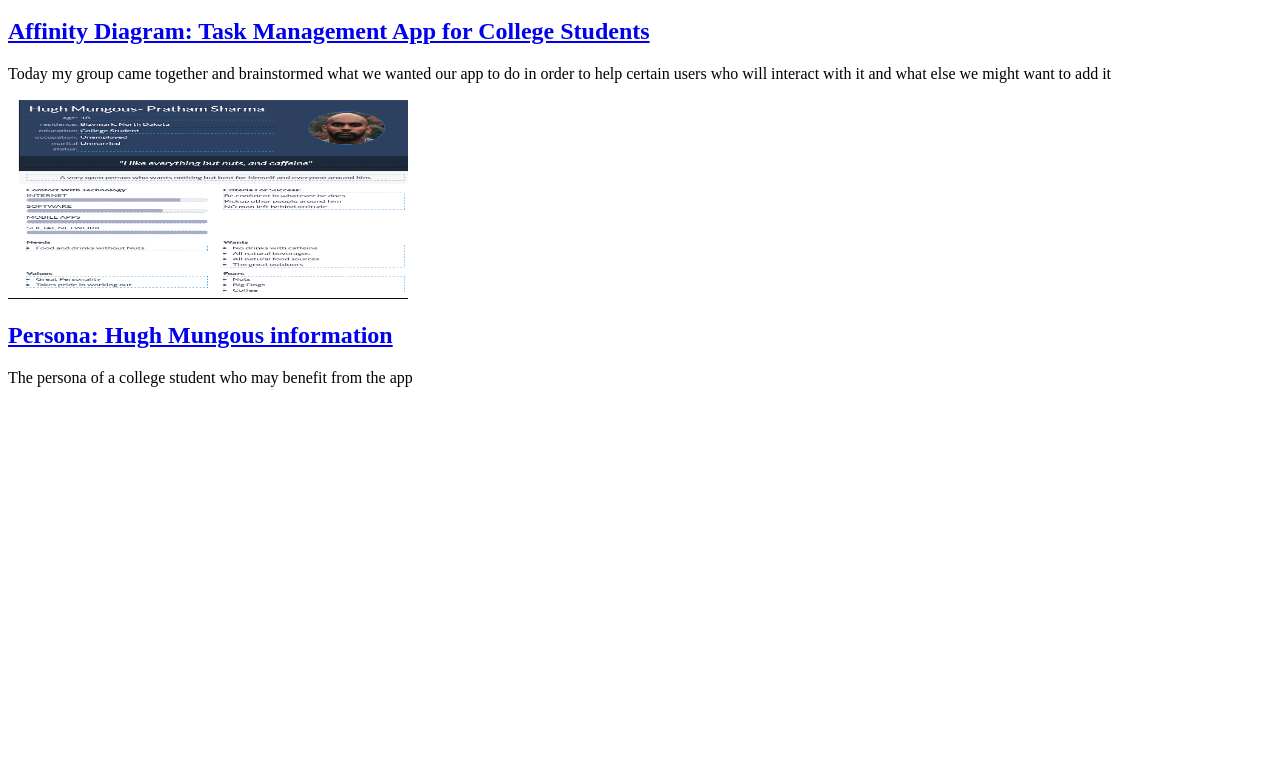
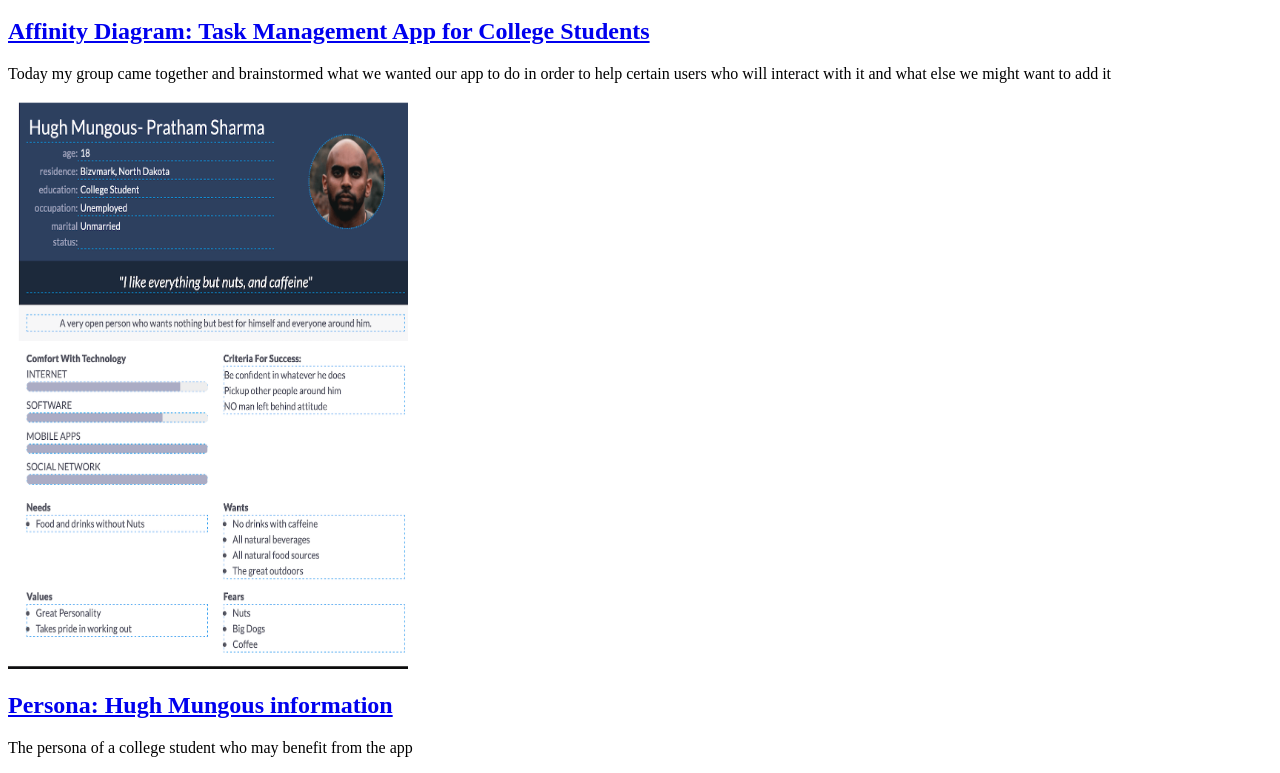
Before and after one commit to pvsharma123/pvsharma123.github.io, a plain HTML site: page index.html in a window 1280 px wide. Shown: the part 841-1614 px from the top of the page. Before the commit the page ends 1244 px from the top, so only its background shows below. Drawn offline with Linux system fonts and the light colour scheme.

Commit message:
Update index.html

```diff
--- a/index.html
+++ b/index.html
@@ -24,7 +24,7 @@
             </section>
         </section>
         <section class="assignment">
-            <a href="Images/CSCE 190 Presonas.pdf"><img src="Images/HughPersona.PNG" width= 400 height="200"></a>
+            <a href="Images/CSCE 190 Presonas.pdf"><img src="Images/HughPersona.PNG" width= 400 height="570"></a>
             <section class="ass-details">
                 <a href="Images/CSCE 190 Personas.pdf"><h2>Persona: Hugh Mungous information</h2></a>
                 <p>
```
